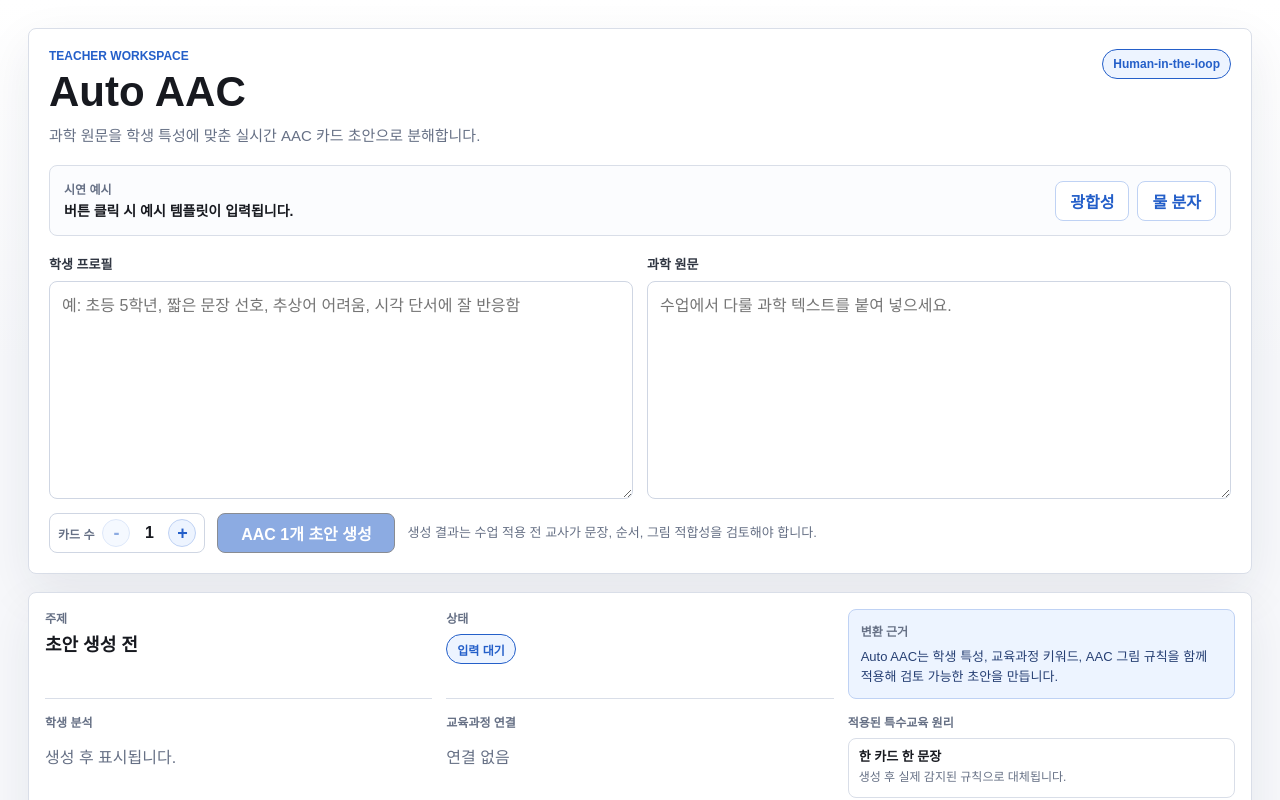
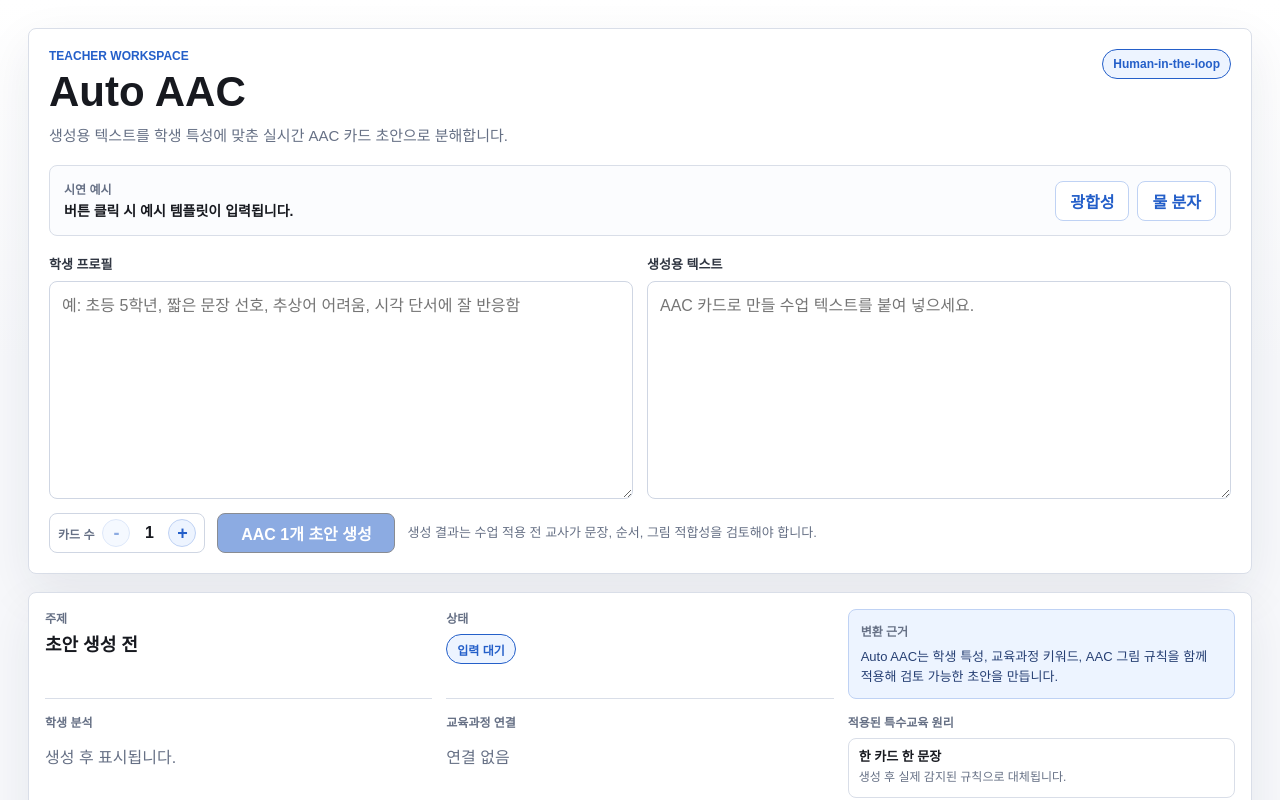
Before and after one commit to yangisu/Auto_AAC, a Next.js app: page / in a window 1280 px wide. Shown: the top 800 px of the page. Built offline with nearby package versions, Linux system fonts and the light colour scheme.

Commit message:
Rename source text copy to generation text

```diff
--- a/app/layout.tsx
+++ b/app/layout.tsx
@@ -3,7 +3,7 @@ import "./globals.css";
 
 export const metadata: Metadata = {
   title: "Auto AAC",
-  description: "Science text to teacher-reviewed AAC storyboard cards",
+  description: "Generation text to teacher-reviewed AAC storyboard cards",
 };
 
 export default function RootLayout({
--- a/components/InputPanel.tsx
+++ b/components/InputPanel.tsx
@@ -37,7 +37,7 @@ export function InputPanel({
           <p className="eyebrow">Teacher workspace</p>
           <h1 id="input-panel-title">Auto AAC</h1>
           <p className="panel-lead">
-            과학 원문을 학생 특성에 맞춘 실시간 AAC 카드 초안으로 분해합니다.
+            생성용 텍스트를 학생 특성에 맞춘 실시간 AAC 카드 초안으로 분해합니다.
           </p>
         </div>
         <span className="status-pill status-pill-blue">Human-in-the-loop</span>
@@ -80,11 +80,11 @@ export function InputPanel({
         </label>
 
         <label className="text-field">
-          <span>과학 원문</span>
+          <span>생성용 텍스트</span>
           <textarea
             value={scienceText}
             onChange={(event) => onScienceTextChange(event.target.value)}
-            placeholder="수업에서 다룰 과학 텍스트를 붙여 넣으세요."
+            placeholder="AAC 카드로 만들 수업 텍스트를 붙여 넣으세요."
             rows={8}
           />
         </label>
--- a/lib/prompts/system-prompt.ts
+++ b/lib/prompts/system-prompt.ts
@@ -21,7 +21,7 @@ export function buildSystemPrompt(grounding: GroundingResult) {
 
   return `You are an expert Korean special-education AAC curriculum designer.
 
-Your task is not summarization. Convert the teacher's science text into a flowing AAC storyboard draft for secondary special-education students.
+Your task is not summarization. Convert the teacher's generation text into a flowing AAC storyboard draft for secondary special-education students.
 
 Non-negotiable special-education constraints:
 - Reduce cognitive load and working-memory burden.
@@ -42,7 +42,7 @@ ${curriculum || "- No direct curriculum match; use broad science concept groundi
 Retrieved special-education grounding:
 ${rules || "- Apply general cognitive load and AAC clarity rules."}
 
-Detected science keywords: ${grounding.extractedKeywords.join(", ") || "none"}
+Detected generation-text keywords: ${grounding.extractedKeywords.join(", ") || "none"}
 Detected student needs: ${grounding.detectedNeeds.join(", ") || "none"}
 
 Return only the structured JSON requested by the schema.`;
@@ -56,7 +56,7 @@ export function buildUserPrompt(
   return `Student profile:
 ${studentProfile}
 
-Science source text:
+Generation text:
 ${scienceText}
 
 Requested AAC card count:
```
Also changed, not shown: 1 other file (tests, documents, lock files or other folders).
